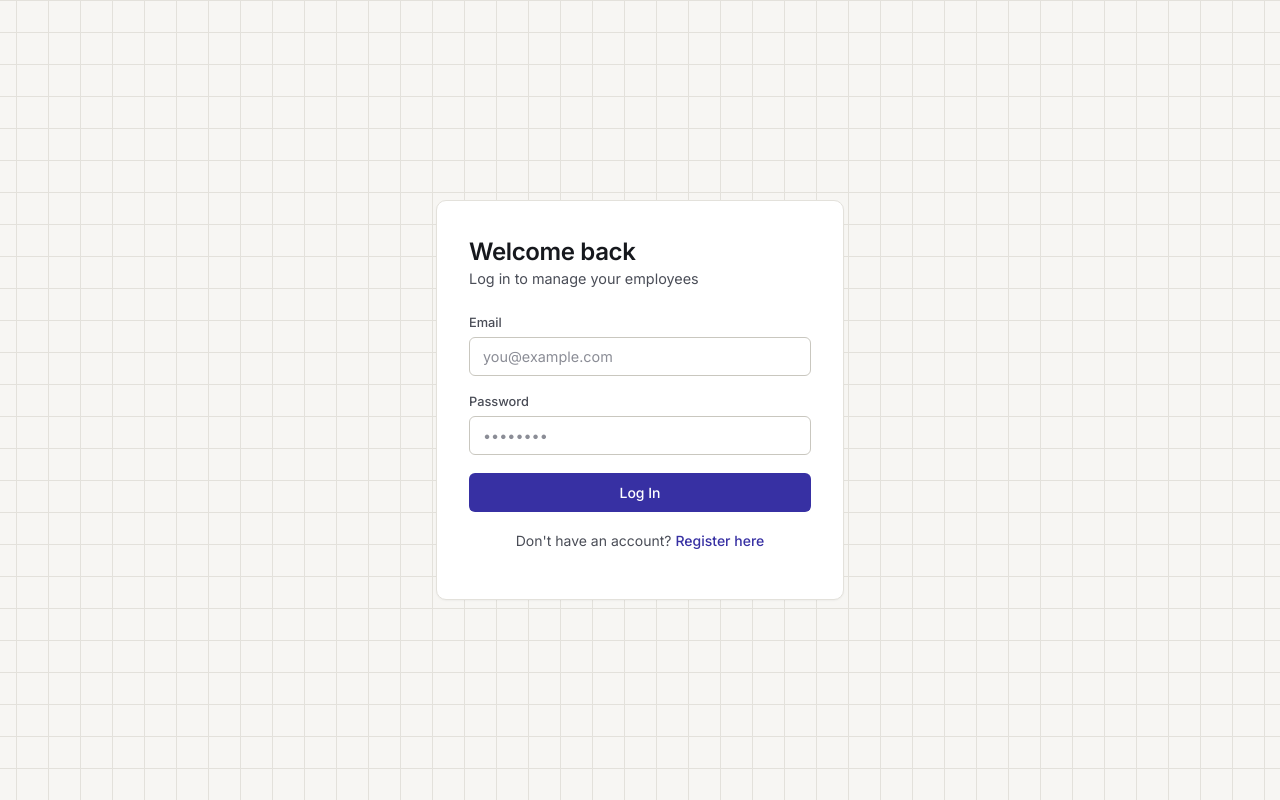
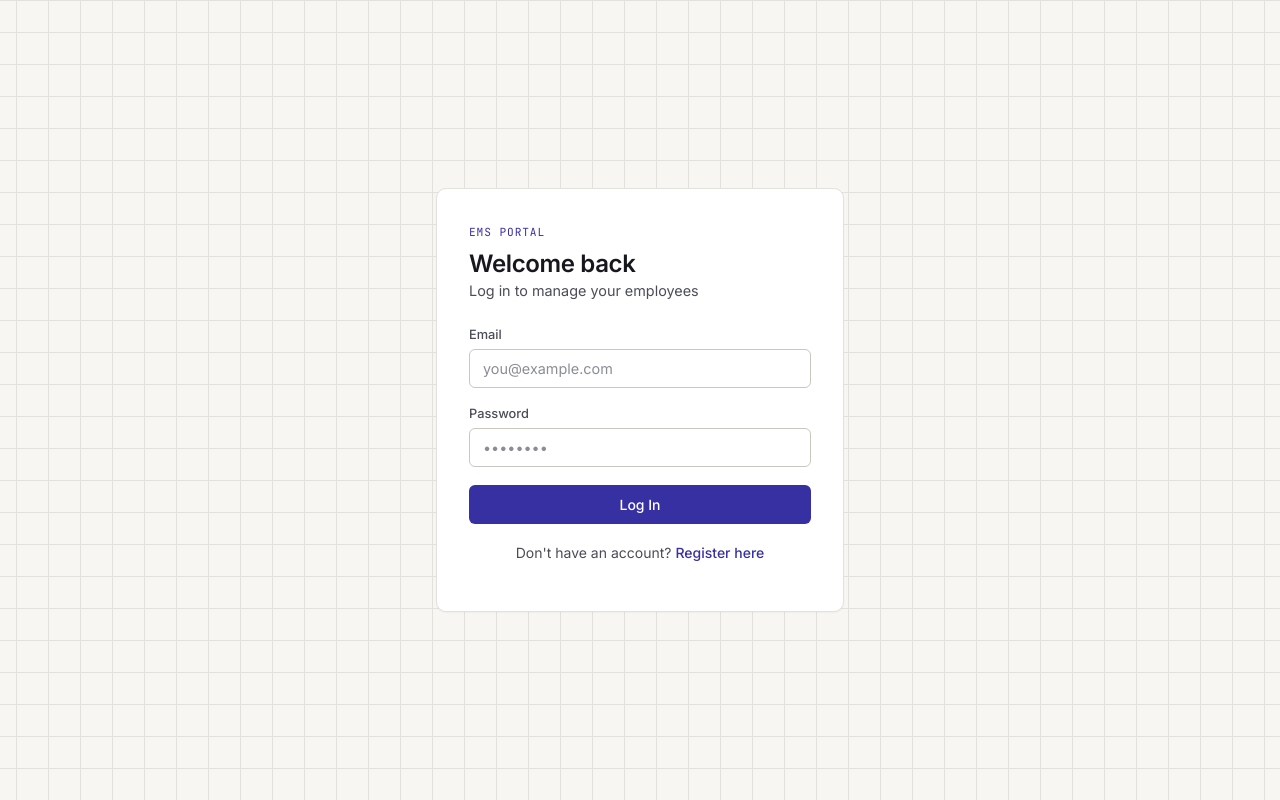
Before and after one commit to Ranjeet6639/employee-management-system, a React (Vite) app in the folder client/: page /login in a window 1280 px wide. Built offline with nearby package versions, Linux system fonts and the light colour scheme; no server answers.

Commit message:
Add eyebrow text "EMS Portal" to LoginPage for branding enhancement

```diff
--- a/client/src/pages/LoginPage.jsx
+++ b/client/src/pages/LoginPage.jsx
@@ -40,6 +40,7 @@ const LoginPage = () => {
   return (
     <div className="auth-wrapper">
       <div className="auth-card">
+        <p className="eyebrow">EMS Portal</p>
         <h1>Welcome back</h1>
         <p className="subtitle">Log in to manage your employees</p>
 
```
